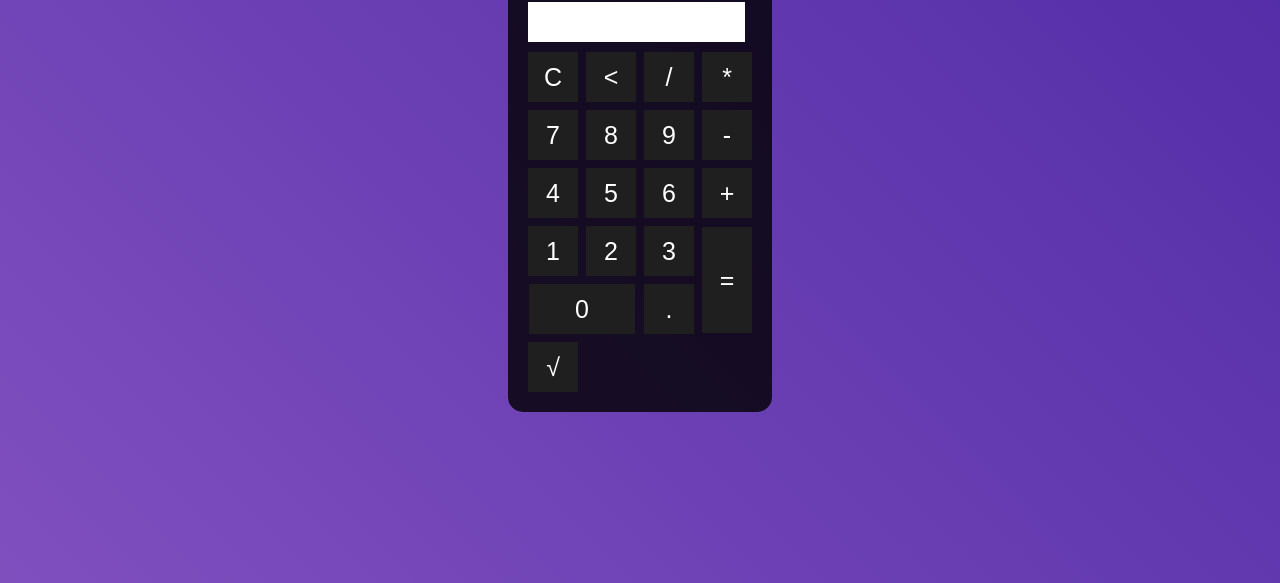
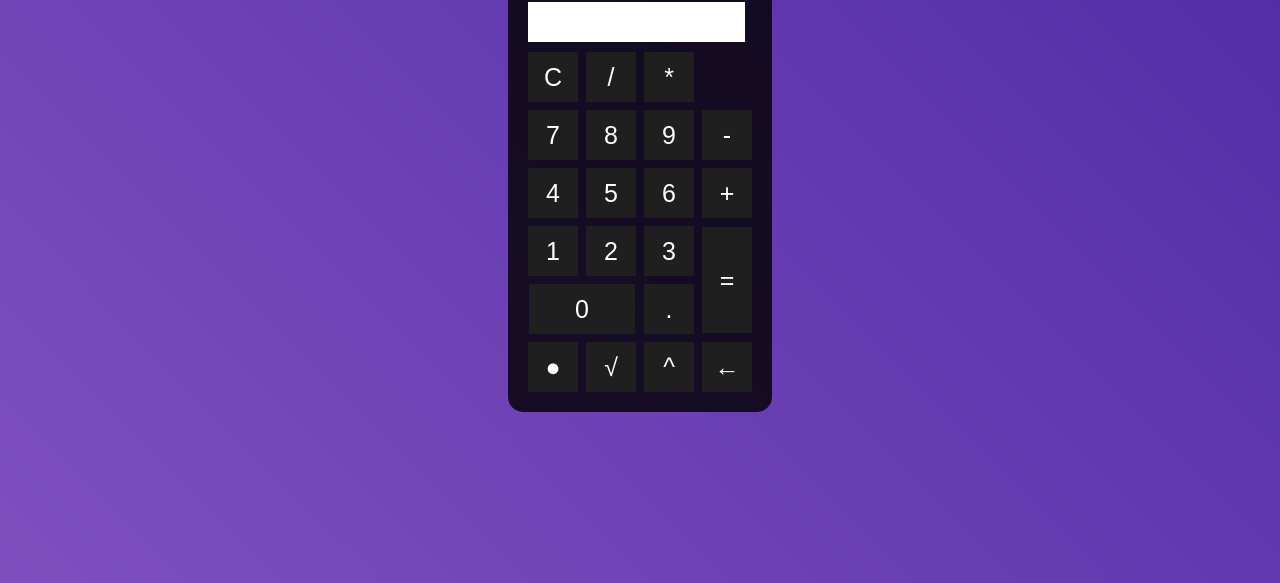
Before and after one commit to Kal-il/A_Calculadoora, a plain HTML site: page index.html in a window 1280 px wide. Shown: the part 217-800 px from the top of the page. Drawn offline with Linux system fonts and the light colour scheme.

Commit message:
Correção da posição do botão de apagar

```diff
--- a/index.html
+++ b/index.html
@@ -17,7 +17,6 @@
                 <table>
                     <tr>
                         <td><button class="botao" onclick="clean()">C</td>
-                        <td><button class="botao" onclick="back()"><</td>
                         <td><button class="botao" onclick="insert('/')">/</button></td>
                         <td><button class="botao" onclick="insert('*')">*</button></td>
                     </tr>
@@ -44,7 +43,11 @@
                         <td><button class="botao" onclick="insert('.')">.</button></td>
                     </tr>
                 <tr>
+                    <td><button class="botao" onclick="changeColor()">●</button></td>
                     <td><button class="botao" onclick="insert('√')">√</button></td>
+                    <td><button class="botao" onclick="insert('^')">^</button></td>
+                    <td><button class="botao" onclick="back()">←</td>
+
 
                 </tr>
         </div>
```
